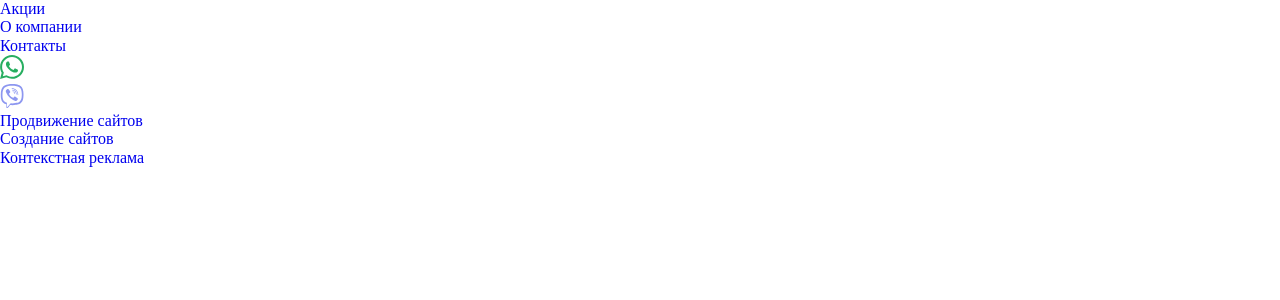
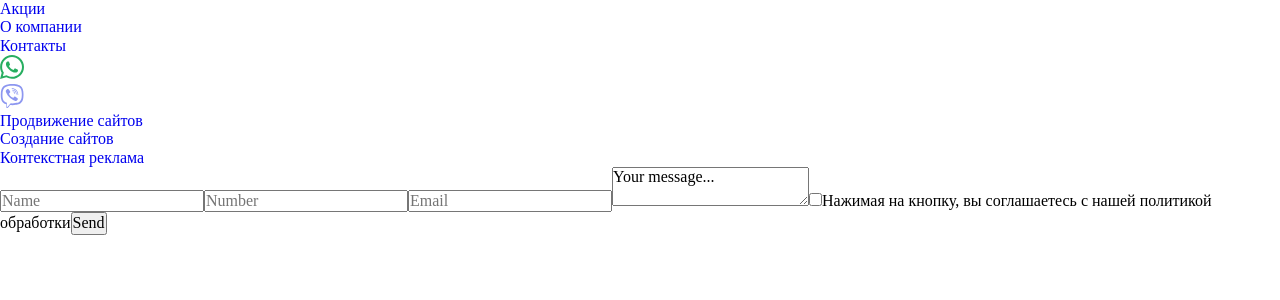
Before and after one commit to barometer-js/internet-advertising, a React (Create React App) app: page / in a window 1280 px wide. Shown: the top 300 px of the page. Built offline with nearby package versions, Linux system fonts and the light colour scheme.

Commit message:
added form with checkbox and textarea

```diff
--- a/package.json
+++ b/package.json
@@ -8,6 +8,7 @@
     "@testing-library/react": "^11.2.7",
     "@testing-library/user-event": "^12.8.3",
     "gh-pages": "^3.2.3",
+    "nanoid": "^3.1.30",
     "normalize.css": "^8.0.1",
     "prop-types": "^15.7.2",
     "react": "^17.0.2",
--- a/src/App.js
+++ b/src/App.js
@@ -2,11 +2,16 @@ import 'normalize.css';
 import './App.css';
 import TopNavigation from './components/TopNavigation/TopNavigation';
 import BottomNavigation from './components/BottomNavigation/BottomNavigation';
+import ApplicationForm from './components/Form/Form';
+
 function App() {
   return (
     <>
       <TopNavigation />
       <BottomNavigation />
+      <ApplicationForm
+      // onSubmit={this.addApplication}
+      />
     </>
   );
 }
--- /dev/null
+++ b/src/components/Checkbox/Checkbox.js
@@ -0,0 +1,12 @@
+import styles from './Checkbox.module.scss';
+// import PropTypes from 'prop-types';
+
+const Checkbox = props => (
+  <input className={styles.checkbox} type="checkbox" {...props} />
+);
+
+// Checkbox.propTypes = {
+//     props: PropTypes.node,
+// };
+
+export default Checkbox;
--- /dev/null
+++ b/src/components/Form/Form.js
@@ -0,0 +1,147 @@
+import React, { Component } from 'react';
+import { nanoid } from 'nanoid';
+import styles from './Form.module.scss';
+import PropTypes from 'prop-types';
+import Checkbox from '../Checkbox/Checkbox';
+
+class ApplicationForm extends Component {
+  state = {
+    name: '',
+    // surname: '',
+    number: '',
+    email: '',
+    checked: false,
+    value: 'Your message...',
+  };
+
+  static propTypes = {
+    name: PropTypes.string,
+    // surname: PropTypes.string,
+    number: PropTypes.string,
+    email: PropTypes.string,
+    checked: PropTypes.bool,
+  };
+
+  handleCheckboxChange = event =>
+    this.setState({ checked: event.target.checked });
+
+  nameId = nanoid();
+  //   surnameId = nanoid();
+  telId = nanoid();
+  emailId = nanoid();
+
+  handleChange = e => {
+    const { name, value } = e.currentTarget;
+    this.setState({ [name]: value });
+  };
+
+  handleTextareaChange = event => {
+    this.setState({ value: event.currentTarget.value });
+  };
+
+  handleSubmit = e => {
+    e.preventDefault();
+    console.log(`Signed up as: ${this.state.name}`);
+    // this.props.onSubmit(this.state);
+    this.reset();
+  };
+
+  reset = () => {
+    this.setState({
+      name: '',
+      number: '',
+      email: '',
+      checked: false,
+      value: 'Your message...',
+    });
+  };
+
+  render() {
+    return (
+      <form className={styles.form} onSubmit={this.handleSubmit}>
+        <label className={styles.label} htmlFor={this.nameId}>
+          <input
+            className={styles.input}
+            type="text"
+            name="name"
+            value={this.state.name}
+            placeholder="Name"
+            pattern="^[a-zA-Zа-яА-Я]+(([' -][a-zA-Zа-яА-Я ])?[a-zA-Zа-яА-Я]*)*$"
+            title="Name may contain only letters, apostrophe, dash and spaces. For example Adrian, Jacob Mercer, Charles de Batz de Castelmore d'Artagnan"
+            required
+            onChange={this.handleChange}
+            id={this.nameId}
+          />
+        </label>
+
+        {/* <label className={styles.label} htmlFor={this.surnameId}>
+          <input
+            className={styles.input}
+            type="text"
+            name="surname"
+            value={this.state.surname}
+            placeholder="Surname"
+            pattern="^[a-zA-Zа-яА-Я]+(([' -][a-zA-Zа-яА-Я ])?[a-zA-Zа-яА-Я]*)*$"
+            title="Surname may contain only letters, apostrophe, dash and spaces. For example Adrian, Jacob Mercer, Charles de Batz de Castelmore d'Artagnan"
+            required
+            onChange={this.handleChange}
+            id={this.surnameId}
+          />
+        </label> */}
+
+        <label className={styles.label} htmlFor={this.telId}>
+          <input
+            className={styles.input}
+            type="tel"
+            name="number"
+            value={this.state.number}
+            placeholder="Number"
+            pattern="\+?\d{1,4}?[-.\s]?\(?\d{1,3}?\)?[-.\s]?\d{1,4}[-.\s]?\d{1,4}[-.\s]?\d{1,9}"
+            title="Phone number must be digits and can contain spaces, dashes, parentheses and can start with +"
+            required
+            onChange={this.handleChange}
+            id={this.telId}
+          />
+        </label>
+
+        <label className={styles.label} htmlFor={this.emailId}>
+          <input
+            className={styles.input}
+            type="email"
+            name="email"
+            value={this.state.email}
+            placeholder="Email"
+            pattern="[a-z0-9._%+-]+@[a-z0-9.-]+\.[a-z]{2,4}$"
+            title="Invalid email address"
+            required
+            onChange={this.handleChange}
+            id={this.emailId}
+          />
+        </label>
+
+        <label>
+          <textarea
+            value={this.state.value}
+            onChange={this.handleTextareaChange}
+          />
+        </label>
+
+        <label>
+          <Checkbox
+            checked={this.state.checked}
+            onChange={this.handleCheckboxChange}
+          />
+          <span>
+            Нажимая на кнопку, вы соглашаетесь с нашей политикой обработки
+          </span>
+        </label>
+
+        <button className={styles.button} type="submit">
+          Send
+        </button>
+      </form>
+    );
+  }
+}
+
+export default ApplicationForm;
```
Also changed, not shown: src/components/Checkbox/Checkbox.module.scss (added), src/components/Form/Form.module.scss (added), 1 other file (tests, documents, lock files or other folders).
